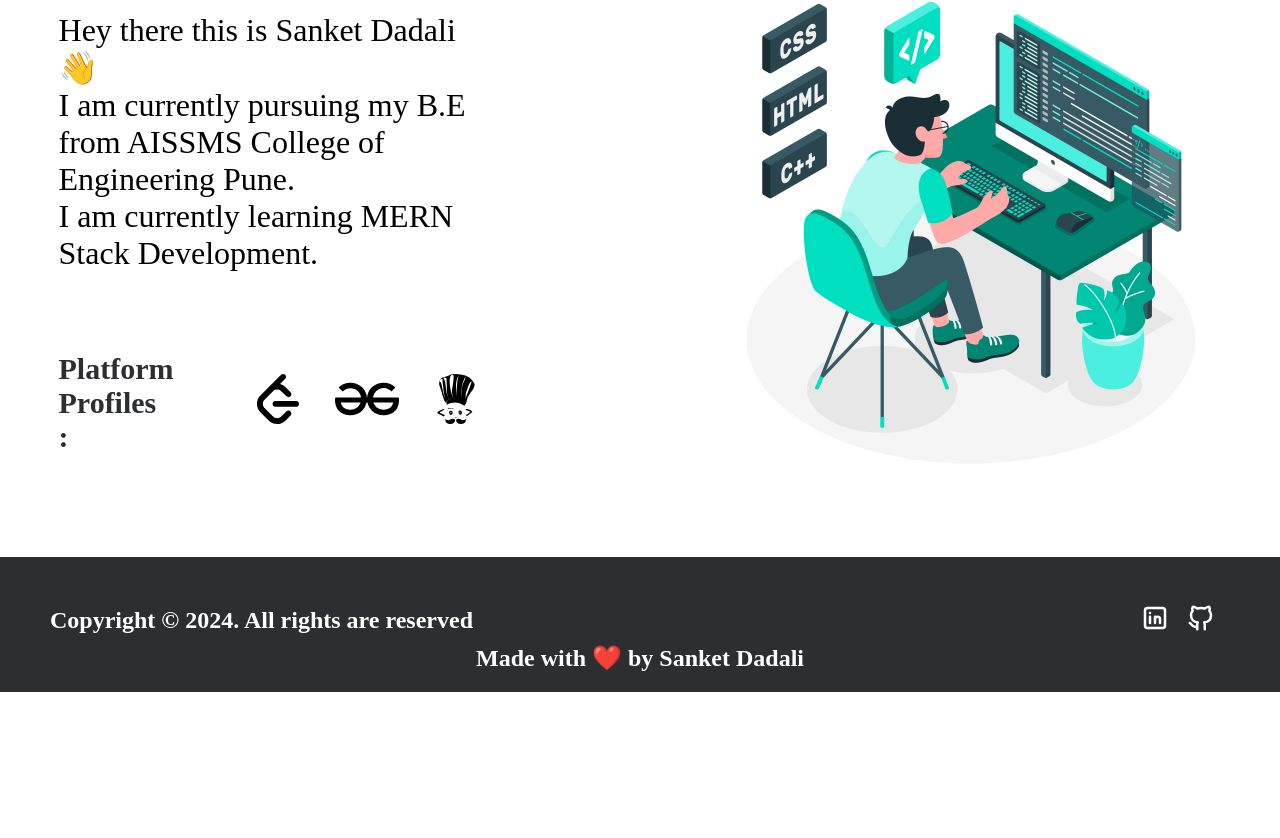
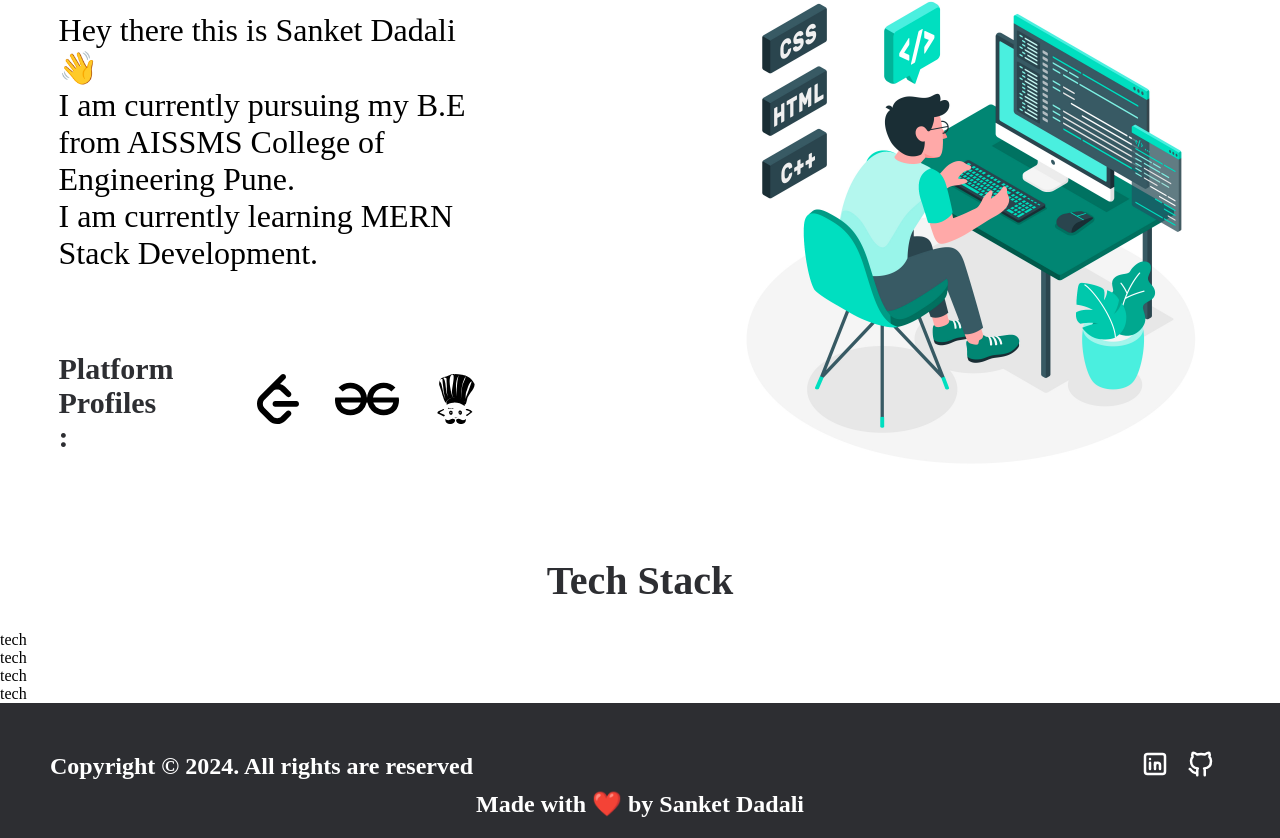
Before and after one commit to poseidonsanket/portfolio, a React (Vite) app: page / in a window 1280 px wide. Shown: the part 1032-1870 px from the top of the page. Before the commit the page ends 1724 px from the top, so only its background shows below. Built offline with nearby package versions, Linux system fonts and the light colour scheme.

Commit message:
TeckStack Added

```diff
--- a/src/components/About.jsx
+++ b/src/components/About.jsx
@@ -1,6 +1,7 @@
 import React from "react";
 import "../css/About.css";
 import aboutImg from "../img/about.png";
+import TechStack from "./TechStack";
 
 const About = () => {
   return (
@@ -17,14 +18,31 @@
               currently learning MERN Stack Development.
             </p>
             <div className="about-logos-main">
-              <div style={{ fontSize: "30px", color:"#2d2e32" , fontWeight:"bold"}}>Platform Profiles :  </div>
+              <div
+                style={{
+                  fontSize: "30px",
+                  color: "#2d2e32",
+                  fontWeight: "bold",
+                }}
+              >
+                Platform Profiles :{" "}
+              </div>
               <div className="about-logos">
                 <a
                   className="leetcode"
                   href="https://leetcode.com/poseidonsanket/"
                   target="_blank"
                 >
-                  <svg width="50px" height="50px" viewBox="0 0 24 24" role="img" xmlns="http://www.w3.org/2000/svg"><title>LeetCode icon</title><path d="M16.102 17.93l-2.697 2.607c-.466.467-1.111.662-1.823.662s-1.357-.195-1.824-.662l-4.332-4.363c-.467-.467-.702-1.15-.702-1.863s.235-1.357.702-1.824l4.319-4.38c.467-.467 1.125-.645 1.837-.645s1.357.195 1.823.662l2.697 2.606c.514.515 1.365.497 1.9-.038.535-.536.553-1.387.039-1.901l-2.609-2.636a5.055 5.055 0 0 0-2.445-1.337l2.467-2.503c.516-.514.498-1.366-.037-1.901-.535-.535-1.387-.552-1.902-.038l-10.1 10.101c-.981.982-1.494 2.337-1.494 3.835 0 1.498.513 2.895 1.494 3.875l4.347 4.361c.981.979 2.337 1.452 3.834 1.452s2.853-.512 3.835-1.494l2.609-2.637c.514-.514.496-1.365-.039-1.9s-1.386-.553-1.899-.039zM20.811 13.01H10.666c-.702 0-1.27.604-1.27 1.346s.568 1.346 1.27 1.346h10.145c.701 0 1.27-.604 1.27-1.346s-.569-1.346-1.27-1.346z"/></svg>
+                  <svg
+                    width="50px"
+                    height="50px"
+                    viewBox="0 0 24 24"
+                    role="img"
+                    xmlns="http://www.w3.org/2000/svg"
+                  >
+                    <title>LeetCode icon</title>
+                    <path d="M16.102 17.93l-2.697 2.607c-.466.467-1.111.662-1.823.662s-1.357-.195-1.824-.662l-4.332-4.363c-.467-.467-.702-1.15-.702-1.863s.235-1.357.702-1.824l4.319-4.38c.467-.467 1.125-.645 1.837-.645s1.357.195 1.823.662l2.697 2.606c.514.515 1.365.497 1.9-.038.535-.536.553-1.387.039-1.901l-2.609-2.636a5.055 5.055 0 0 0-2.445-1.337l2.467-2.503c.516-.514.498-1.366-.037-1.901-.535-.535-1.387-.552-1.902-.038l-10.1 10.101c-.981.982-1.494 2.337-1.494 3.835 0 1.498.513 2.895 1.494 3.875l4.347 4.361c.981.979 2.337 1.452 3.834 1.452s2.853-.512 3.835-1.494l2.609-2.637c.514-.514.496-1.365-.039-1.9s-1.386-.553-1.899-.039zM20.811 13.01H10.666c-.702 0-1.27.604-1.27 1.346s.568 1.346 1.27 1.346h10.145c.701 0 1.27-.604 1.27-1.346s-.569-1.346-1.27-1.346z" />
+                  </svg>
                 </a>
                 <a
                   className="gfg"
@@ -83,6 +101,7 @@
           <img src={aboutImg} />
         </div>
       </div>
+      <TechStack/>
     </div>
   );
 };
--- /dev/null
+++ b/src/components/TechStack.jsx
@@ -0,0 +1,14 @@
+import React from 'react'
+import "../css/TechStack.css"
+
+const TechStack = () => {
+    const techList = ["Front-End","Back-End","Databases","DevOps"]
+  return (
+    <div className="tech-main">
+        <h1 className="tech-heading">Tech Stack</h1>
+        {techList.map((tech) => <div className="tech-accordian">tech</div>)}
+    </div>
+  )
+}
+
+export default TechStack
--- /dev/null
+++ b/src/css/TechStack.css
@@ -0,0 +1,6 @@
+.tech-heading{
+    display: flex;
+    justify-content: center;
+    color: #2d2e32;
+    font-size: 2.5rem;
+}
```
